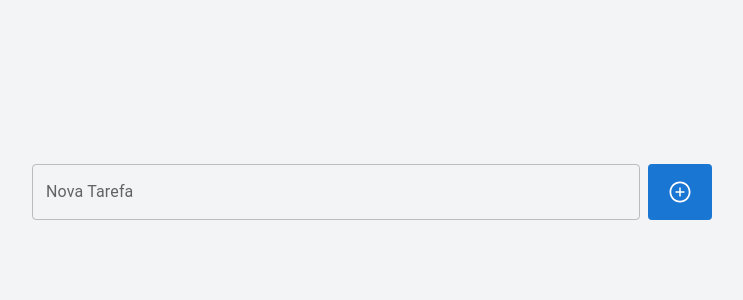
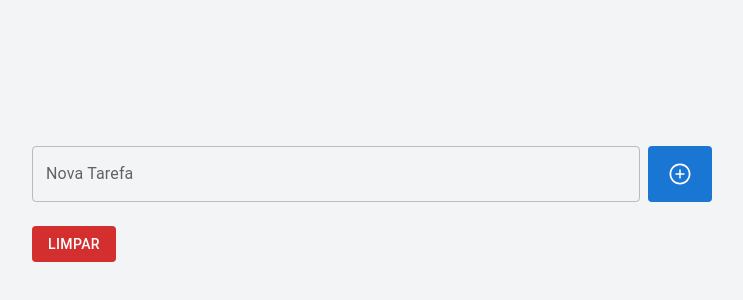
Before and after one commit to andradematheusdev/todo-list, a React (Vite) app: page / in a window 1280 px wide. Shown: the part 196-496 px from the top of the page, without its empty margins (268-1011 px from the left). Built offline with nearby package versions, Linux system fonts and the light colour scheme.

Commit message:
Chore: clear local storage button

```diff
--- a/src/App.tsx
+++ b/src/App.tsx
@@ -30,6 +30,11 @@ function App() {
     }
   }
 
+  function clearLocalStorage(){
+    localStorage.clear();
+    location.reload();
+  }
+
   return (
     <div className="App">
       <div className="wrapper">
@@ -51,6 +56,12 @@ function App() {
         <div>
           <TaskList data={ tasks } />
         </div>
+        <div>
+          {localStorage.getItem("tasks")}
+          <div>
+            <Button variant="contained" color="error" onClick={clearLocalStorage} disableElevation>LIMPAR</Button>
+          </div>
+        </div>
       </div>
     </div>
   );
```
